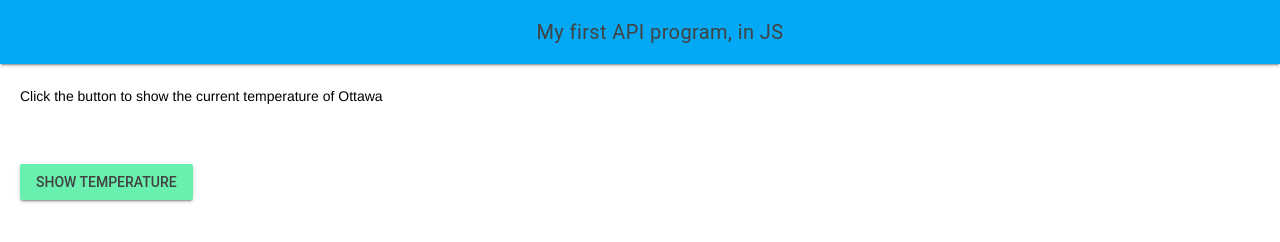
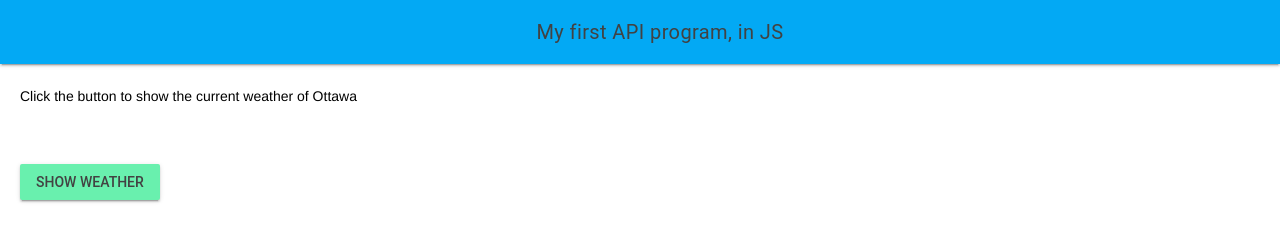
Before and after one commit to MTHS-ICD2O-1-2023/ICD2O-Unit-6-03-hai-tran-2, a plain HTML site: page index.html in a window 1280 px wide. Drawn offline with nearby package versions, Linux system fonts and the light colour scheme.

```diff
--- a/index.html
+++ b/index.html
@@ -36,12 +36,12 @@
         </div>
       </header>
       <main class="mdl-layout__content">
-        <p>Click the button to show the current temperature of Ottawa</p>
+        <p>Click the button to show the current weather of Ottawa</p>
         <br />
         <br />
         <form action="#" method="get" id="form_API">
-          <button class="mdl-button mdl-js-button mdl-button--raised mdl-js-ripple-effect mdl-button--accent" onclick="showCurrentTemperature()" type="button">
-            show temperature
+          <button class="mdl-button mdl-js-button mdl-button--raised mdl-js-ripple-effect mdl-button--accent" onclick="showCurrentWeather()" type="button">
+            show weather
           </button>
         </form>
         <br />
--- a/js/script.js
+++ b/js/script.js
@@ -10,11 +10,10 @@
  * Get API info.
  */
 
-async function showCurrentTemperature() {
+async function showCurrentWeather() {
   try {
     const resultJSON = await fetch("https://api.openweathermap.org/data/2.5/weather?lat=45.4211435&lon=-75.6900574&appid=fe1d80e1e103cff8c6afd190cad23fa5")
     const jsonData = await resultJSON.json()
-    //console.log(jsonData)
     const currentWeather = jsonData["weather"][0]["description"]
     const weatherIcon = jsonData["weather"][0]["icon"]
     const urlAddress = "https://openweathermap.org/img/wn/" + weatherIcon + "@2x.png"
```
Also changed, not shown: design/flowchart.png (added), design/storyboard.png (added), 2 other files.
